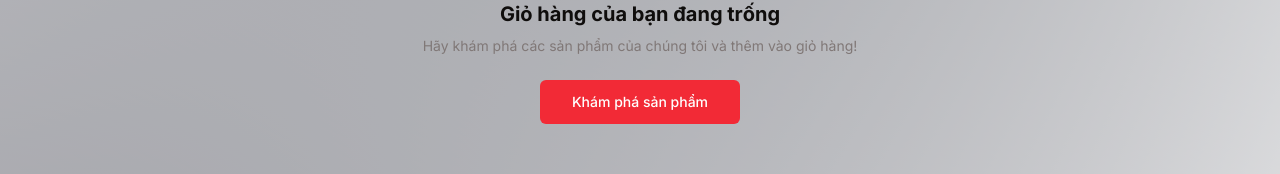
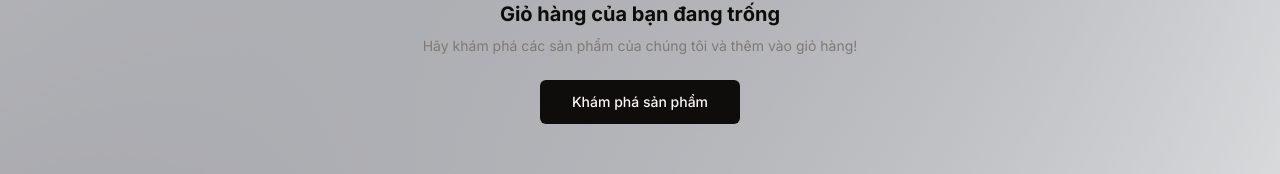
Before and after one commit to LuongCongThanh/E-commerce-platforms-FE, a Next.js app: page /en/cart in a window 1280 px wide. Shown: the part 412-586 px from the top of the page. Built offline with nearby package versions, Linux system fonts and the light colour scheme; no server answers.

Commit message:
feat(theme): fix popover token, drop dead radius, dark primary CTA, add brand scale

```diff
--- a/src/app/globals.css
+++ b/src/app/globals.css
@@ -13,6 +13,19 @@
   --color-primary-800: oklch(0.35 0.15 25);
   --color-primary-900: oklch(0.26 0.1 25);
   --color-primary-950: oklch(0.16 0.06 25);
+
+  /* ── Brand: Cam-đỏ — chỉ dùng cho giá, sale, badge khuyến mãi ──────── */
+  --color-brand-50: oklch(0.97 0.02 25);
+  --color-brand-100: oklch(0.93 0.05 25);
+  --color-brand-200: oklch(0.87 0.09 25);
+  --color-brand-300: oklch(0.79 0.14 25);
+  --color-brand-400: oklch(0.7 0.19 25);
+  --color-brand-500: oklch(0.62 0.23 25);
+  --color-brand-600: oklch(0.54 0.22 25);
+  --color-brand-700: oklch(0.45 0.19 25);
+  --color-brand-800: oklch(0.35 0.15 25);
+  --color-brand-900: oklch(0.26 0.1 25);
+  --color-brand-950: oklch(0.16 0.06 25);
 
   /* ── Secondary: Xanh dương tin cậy (hue ~220°) — tương phản với Primary ── */
   --color-secondary-50: oklch(0.97 0.02 220);
@@ -75,10 +88,6 @@
   --font-sans: var(--font-inter), 'Inter Variable', sans-serif;
   --font-mono: 'JetBrains Mono', monospace;
 
-  /* ── Border radius ──────────────────────────────────────────────────── */
-  --radius-card: 0.75rem;
-  --radius-btn: 0.5rem;
-
   /* ── Transition tokens ──────────────────────────────────────────────── */
   --ease-out: cubic-bezier(0, 0, 0.2, 1);
   --ease-spring: cubic-bezier(0.34, 1.56, 0.64, 1);
@@ -137,8 +146,8 @@
   :root {
     --background: oklch(1 0 0);
     --foreground: oklch(0.16 0.004 30);
-    --primary: oklch(0.62 0.23 25);
-    --primary-foreground: oklch(1 0 0);
+    --primary: oklch(0.16 0.004 30);
+    --primary-foreground: oklch(0.98 0.004 30);
     --secondary: oklch(0.96 0.006 30);
     --secondary-foreground: oklch(0.3 0.11 220);
     --muted: oklch(0.96 0.006 30);
@@ -150,10 +159,11 @@
     --destructive-foreground: oklch(1 0 0);
     --border: oklch(0.92 0.008 30);
     --input: oklch(0.92 0.008 30);
-    --ring: oklch(0.62 0.23 25);
+    --ring: oklch(0.16 0.004 30);
     --radius: 0.5rem;
     --card: oklch(1 0 0);
     --card-foreground: oklch(0.16 0.004 30);
+    --popover: oklch(1 0 0);
     --popover-foreground: oklch(0.16 0.004 30);
 
     /* Antigravity Glass & 3D */
@@ -165,7 +175,7 @@
   .dark {
     --background: oklch(0.13 0.004 30);
     --foreground: oklch(0.96 0.006 30);
-    --primary: oklch(0.7 0.19 25);
+    --primary: oklch(0.96 0.006 30);
     --primary-foreground: oklch(0.16 0.004 30);
     --secondary: oklch(0.22 0.006 30);
     --secondary-foreground: oklch(0.8 0.1 220);
@@ -178,9 +188,10 @@
     --destructive-foreground: oklch(0.96 0.006 30);
     --border: oklch(0.25 0.008 30);
     --input: oklch(0.25 0.008 30);
-    --ring: oklch(0.7 0.19 25);
+    --ring: oklch(0.96 0.006 30);
     --card: oklch(0.2 0.005 30);
     --card-foreground: oklch(0.96 0.006 30);
+    --popover: oklch(0.2 0.005 30);
     --popover-foreground: oklch(0.96 0.006 30);
 
     /* Antigravity Glass & 3D (Dark) */
```
